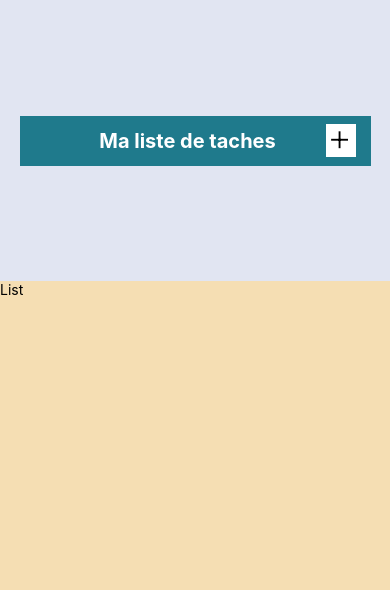
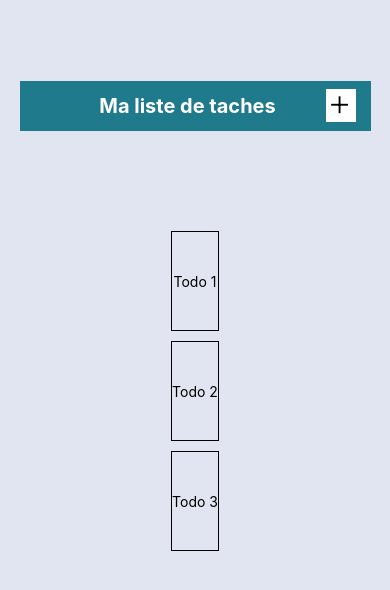
Before and after one commit to nicolasdet/todolist, a React Native app: screen /Home in a window 390 px wide. Shown: the top 590 px of the page. Built offline with nearby package versions, Linux system fonts and the light colour scheme.

Commit message:
add basic Todo Cards

```diff
--- /dev/null
+++ b/components/TodoList/TodoCard.js
@@ -0,0 +1,26 @@
+import { View, Text, StyleSheet } from 'react-native';
+import { colors } from '../../utils/colors';
+
+const TodoCard = ({ title }) => {
+  return (
+    <View style={styles.container}>
+      <Text>{title}</Text>
+    </View>
+  );
+};
+
+export default TodoCard;
+
+const styles = StyleSheet.create({
+  container: {
+    width: '100%',
+    height: 100,
+    justifyContent: 'center',
+    alignItems: 'center',
+    flexDirection: 'row',
+    borderWidth: 1,
+    borderColor: 'black',
+    elevation: 5,
+    marginBottom: 10,
+  },
+});
--- a/components/TodoList/TodoList.js
+++ b/components/TodoList/TodoList.js
@@ -1,13 +1,38 @@
-import { View, Text, StyleSheet } from 'react-native';
+import { View, Text, StyleSheet, FlatList } from 'react-native';
+import TodoCard from './TodoCard';
 
+const todos = [
+  {
+    id: '1',
+    title: 'Todo 1',
+  },
+  {
+    id: '2',
+    title: 'Todo 2',
+  },
+  {
+    id: '3',
+    title: 'Todo 3',
+  },
+];
 const TodoList = () => {
   return (
-    <View>
-      <Text>List</Text>
+    <View style={styles.container}>
+      <FlatList
+        data={todos}
+        renderItem={({ item }) => <TodoCard title={item.title} />}
+      />
     </View>
   );
 };
 
 export default TodoList;
 
-const styles = StyleSheet.create({});
+const styles = StyleSheet.create({
+  container: {
+    flex: 1,
+    width: '100%',
+    alignItems: 'center',
+    marginTop: 20,
+  },
+});
--- a/screens/Home.js
+++ b/screens/Home.js
@@ -31,8 +31,8 @@ const styles = StyleSheet.create({
     alignItems: 'center',
   },
   todoListContainer: {
-    flex: 2,
+    flex: 3,
     width: '100%',
-    backgroundColor: 'wheat',
+    backgroundColor: colors.grey,
   },
 });
```
